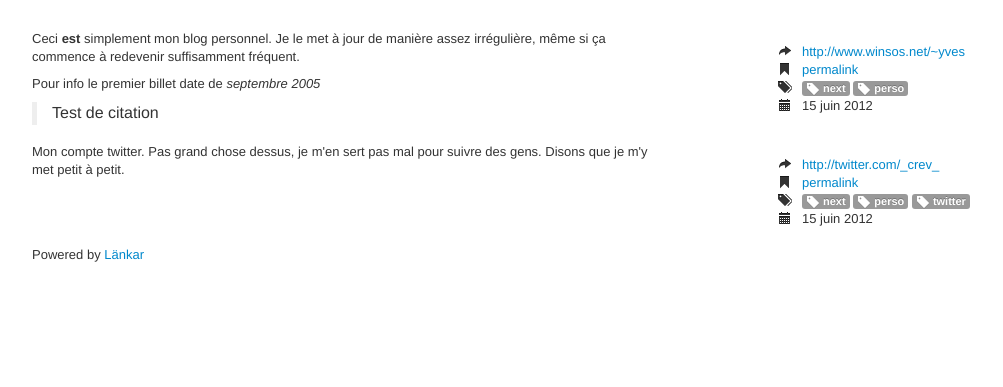
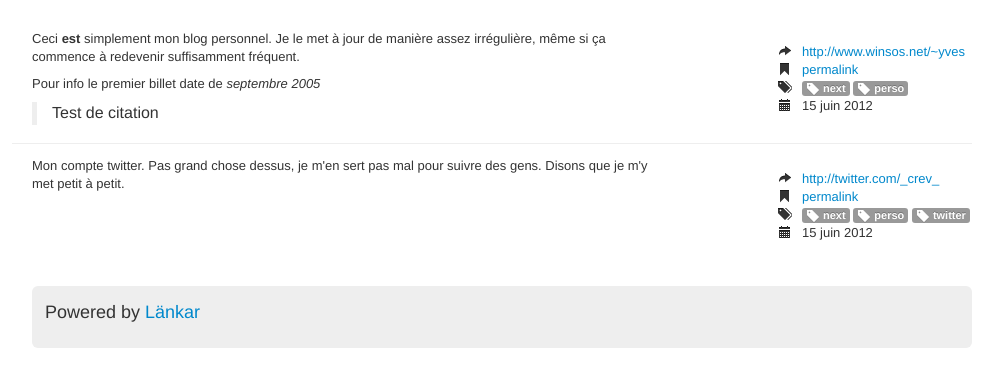
Before and after one commit to eunomie/lankar, a PHP site: page /index.html in a window 1280 px wide. Shown: the part 216-603 px from the top of the page, without its empty margins (138-1141 px from the left). Run offline with PHP 8.4, Linux system fonts and the light colour scheme.

Commit message:
Update style

```diff
--- a/web/index.html
+++ b/web/index.html
@@ -41,7 +41,7 @@
 				</div>
 			</header>
 
-			<section id="links" ng-controller="LinksCtrl">
+			<section id="links" class="links-list" ng-controller="LinksCtrl">
 				<div class="row" ng-repeat="link in links">
 					<div class="span8">
 						<div ng-repeat="para in link.para" compile="para"></div>
@@ -63,7 +63,7 @@
 				</div>
 			</section>
 
-      <footer class="footer">
+      <footer class="footer hero-unit">
         <p>Powered by <a href="https://github.com/CrEv/lankar">Länkar</a></p>
       </footer>
 
--- a/web/lankar.css
+++ b/web/lankar.css
@@ -13,3 +13,18 @@
 .navbar-fixed-top .brand:hover {
   text-decoration: none;
 }
+
+.links-list .row {
+  border-top: 1px solid #eeeeee;
+  padding-top: 1em;
+}
+
+.links-list .row:first-of-type {
+  border-top: none;
+  padding-top: 0;
+}
+
+.footer {
+  margin-top: 2em;
+  padding: 1em;
+}
```
